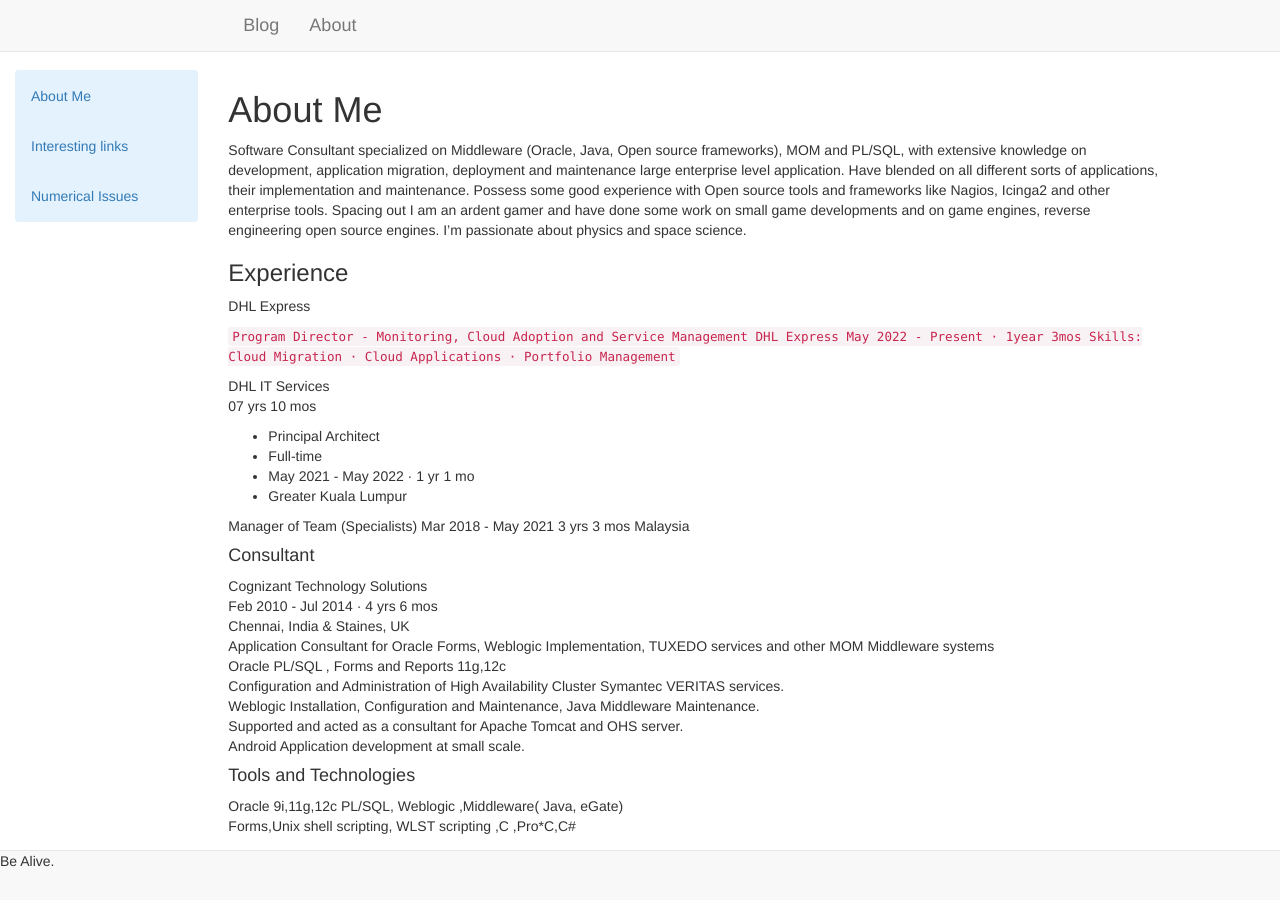
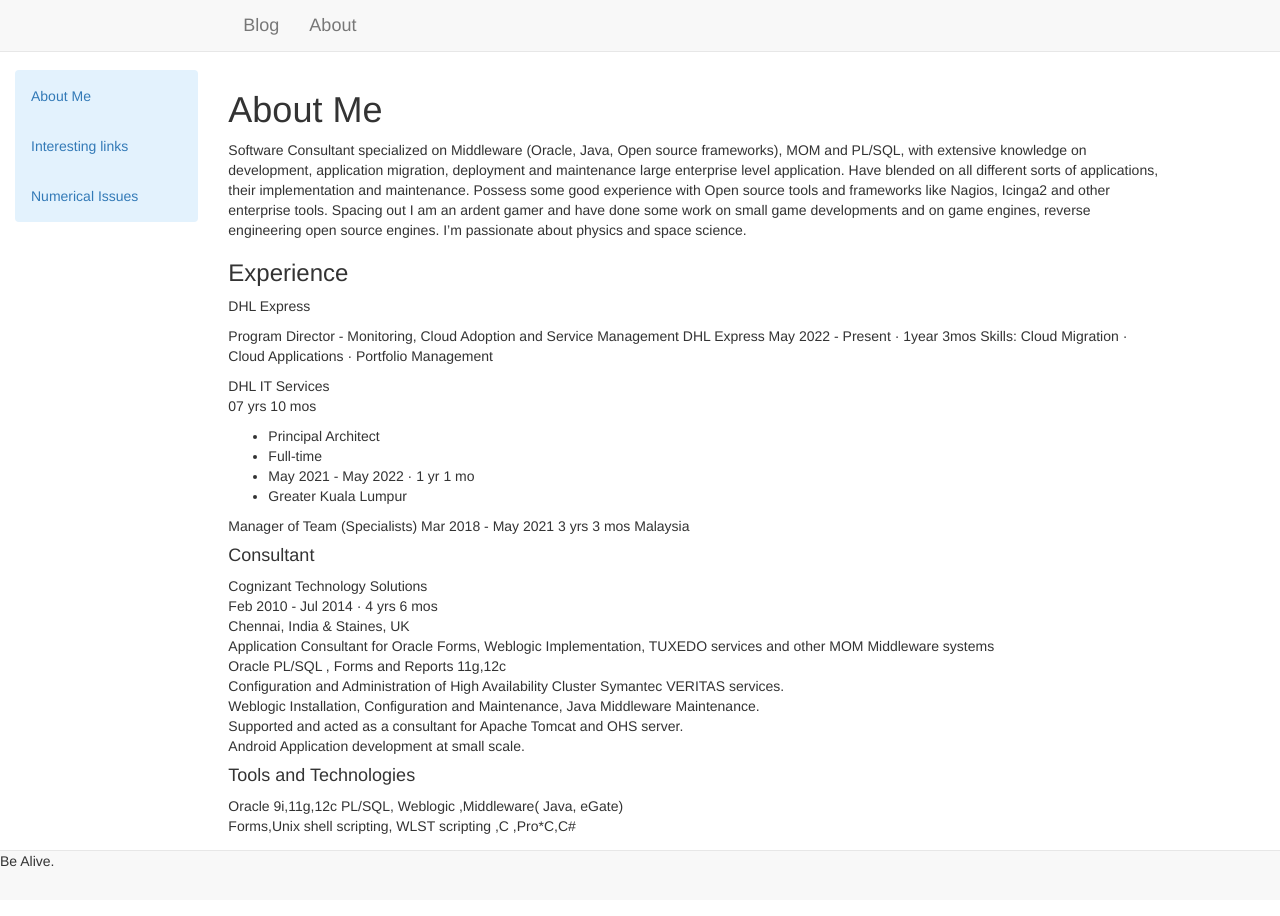
Before and after one commit to sudhaman/sudhaman.github.io, a Jekyll site: the page built from _posts/2018-03-20-About-me.md, in a window 1280 px wide. Built offline with Jekyll 4.4.1, drawn with Linux system fonts in a browser that asks for light colours.

```diff
--- a/_posts/2018-03-20-About-me.md
+++ b/_posts/2018-03-20-About-me.md
@@ -10,10 +10,10 @@ Spacing out I am an ardent gamer and have done some work on small game developme
 
 DHL Express
 
-``Program Director - Monitoring, Cloud Adoption and Service Management
+Program Director - Monitoring, Cloud Adoption and Service Management
 DHL Express
 May 2022 - Present ·  1year 3mos
-Skills: Cloud Migration · Cloud Applications · Portfolio Management``
+Skills: Cloud Migration · Cloud Applications · Portfolio Management
 
 DHL IT Services
  07 yrs 10 mos
```
